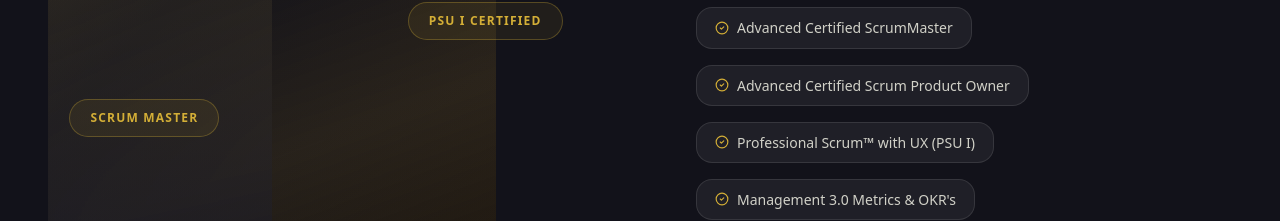
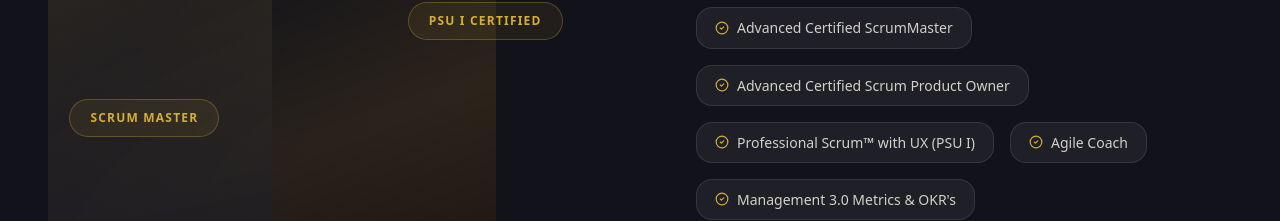
Before and after one commit to jagoff/web-coaching-terceros, a Next.js app: page / in a window 1280 px wide. Shown: the part 2038-2259 px from the top of the page. Built offline with nearby package versions, Linux system fonts and the light colour scheme; no server answers.

Commit message:
Add Agile Coach credential

```diff
--- a/components/sections/About.tsx
+++ b/components/sections/About.tsx
@@ -47,6 +47,7 @@ const credentials = [
   "Advanced Certified ScrumMaster",
   "Advanced Certified Scrum Product Owner",
   "Professional Scrum™ with UX (PSU I)",
+  "Agile Coach",
   "Management 3.0 Metrics & OKR's",
   "unFIX Foundation Workshop",
 ];
```
